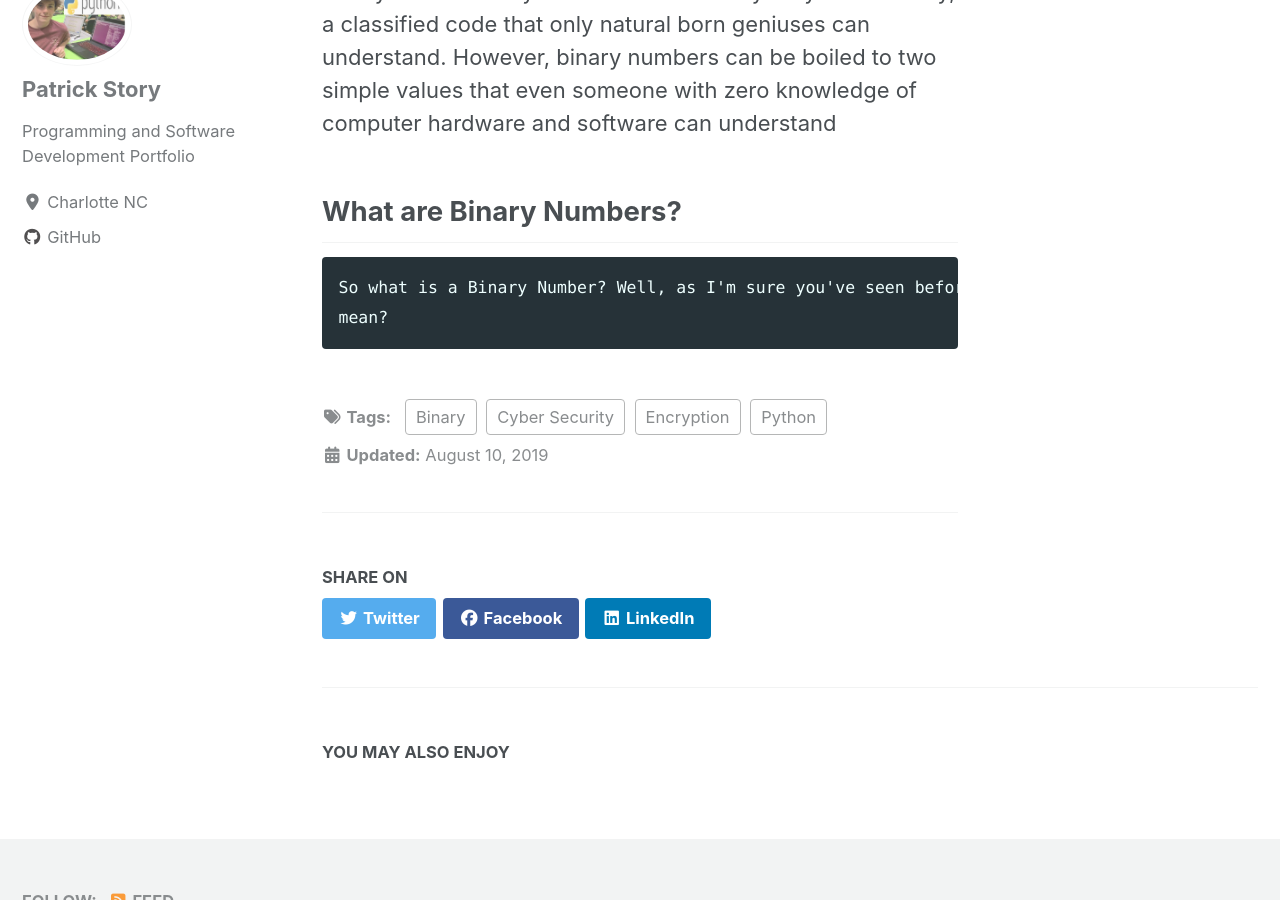
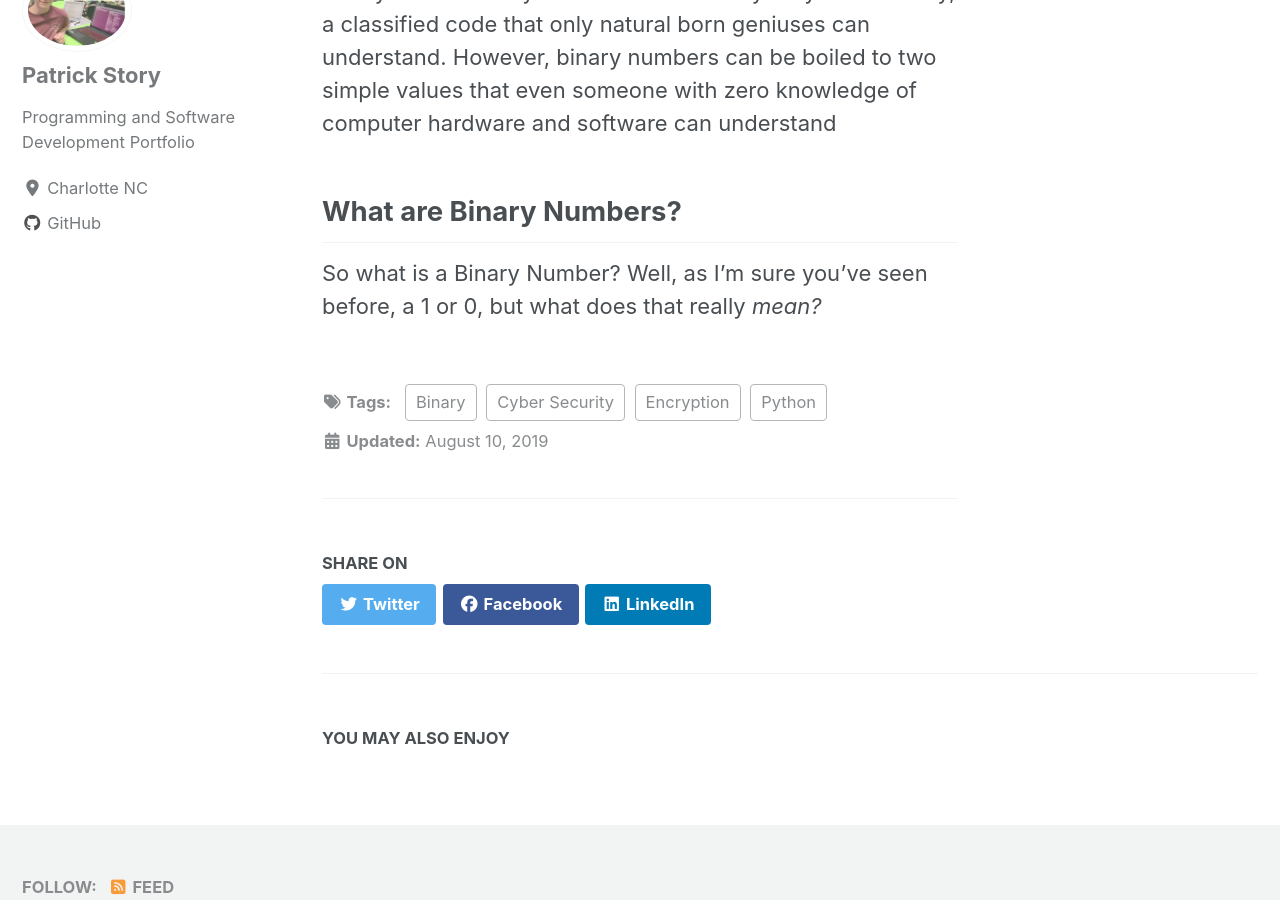
Before and after one commit to Patchyst/Patchyst.github.io, a Jekyll site: the page built from _posts/2019-08-10-steamcipher.md, in a window 1280 px wide and 900 px high, scrolled down 819 px. Built offline with Jekyll 4.4.1, drawn with Linux system fonts in a browser that asks for light colours; cached includes are drawn as plain includes; nearby versions of some CDN libraries.

Commit message:
Updating XOR streacm cipher project

```diff
--- a/_posts/2019-08-10-steamcipher.md
+++ b/_posts/2019-08-10-steamcipher.md
@@ -14,5 +14,4 @@
 
 
 ## What are Binary Numbers?
-    So what is a Binary Number? Well, as I'm sure you've seen before, a 1 or 0, but what does that really
-    mean?
+So what is a Binary Number? Well, as I'm sure you've seen before, a 1 or 0, but what does that really *mean?*
```
